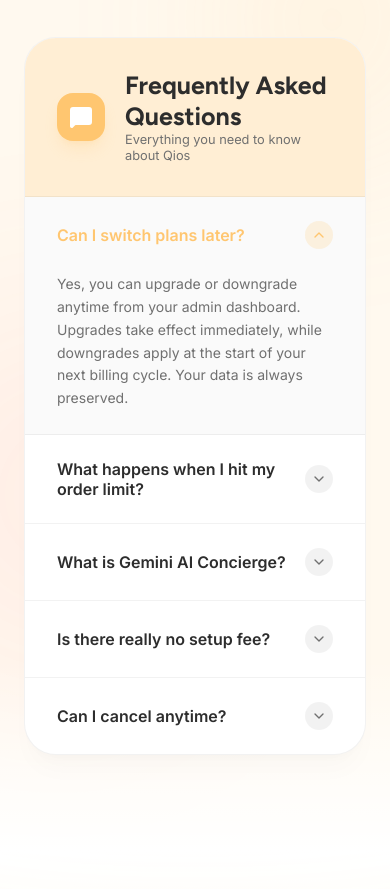
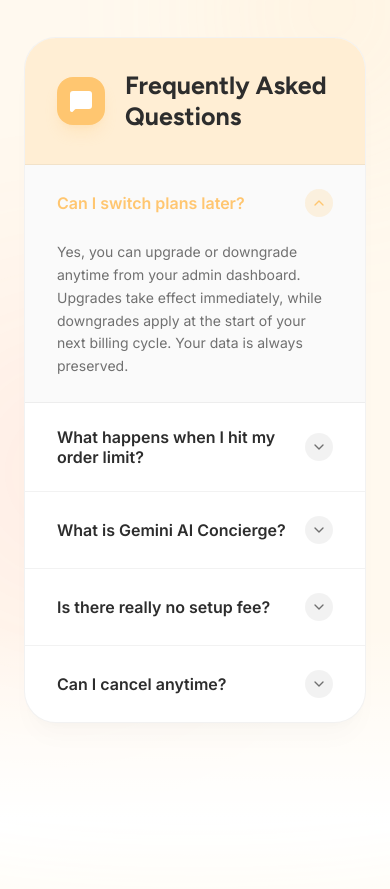
Before and after one commit to ShanRaboy11/Qios, a Next.js app: page / in a window 390 px wide. Shown: the part 10080-10969 px from the top of the page. Built offline with nearby package versions, Linux system fonts and the light colour scheme.

Commit message:
fix: faqs layout phone

```diff
--- a/src/components/organisms/FAQs.tsx
+++ b/src/components/organisms/FAQs.tsx
@@ -161,7 +161,7 @@ export default function FAQs() {
               <h2 className="text-[25px] leading-[125%] font-bold font-figtree text-text-primary">
                 Frequently Asked Questions
               </h2>
-              <p className="b4 text-text-secondary">
+              <p className="b4 text-text-secondary hidden md:block">
                 Everything you need to know about Qios
               </p>
             </div>
```
